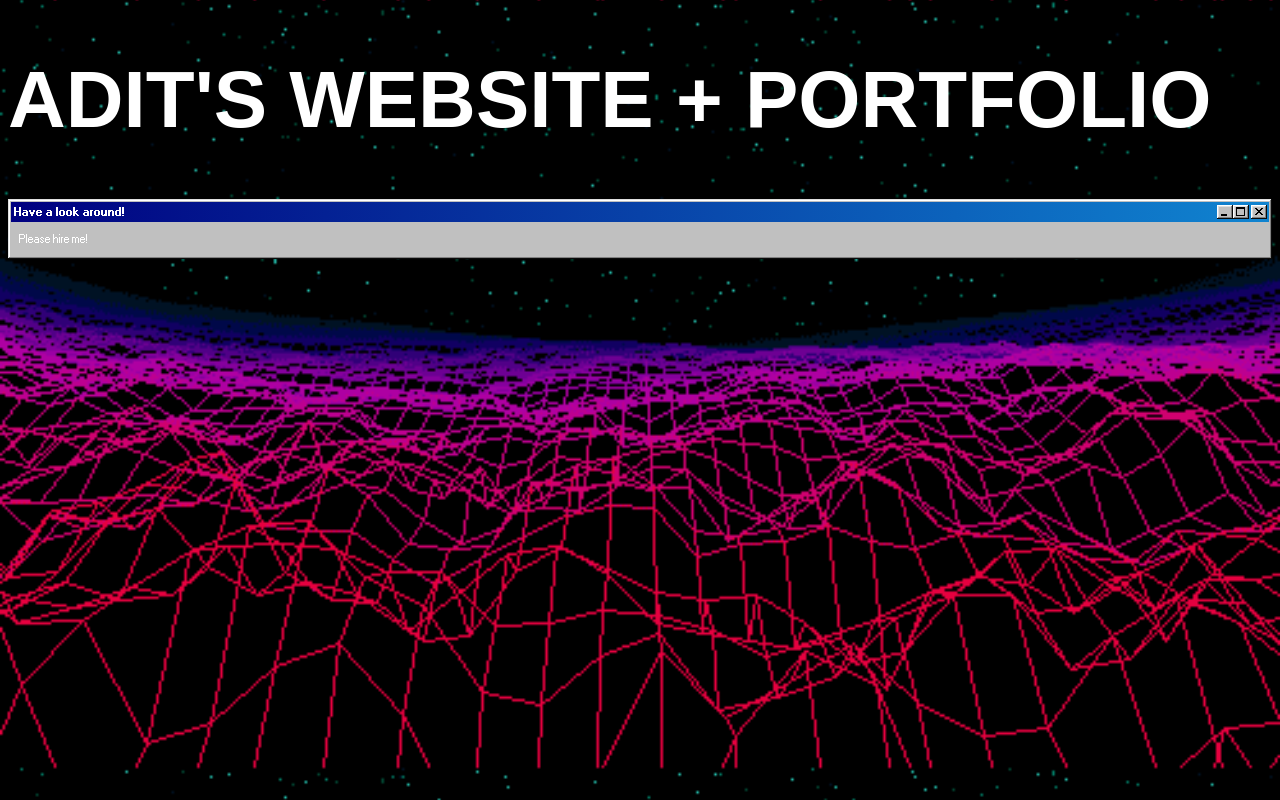
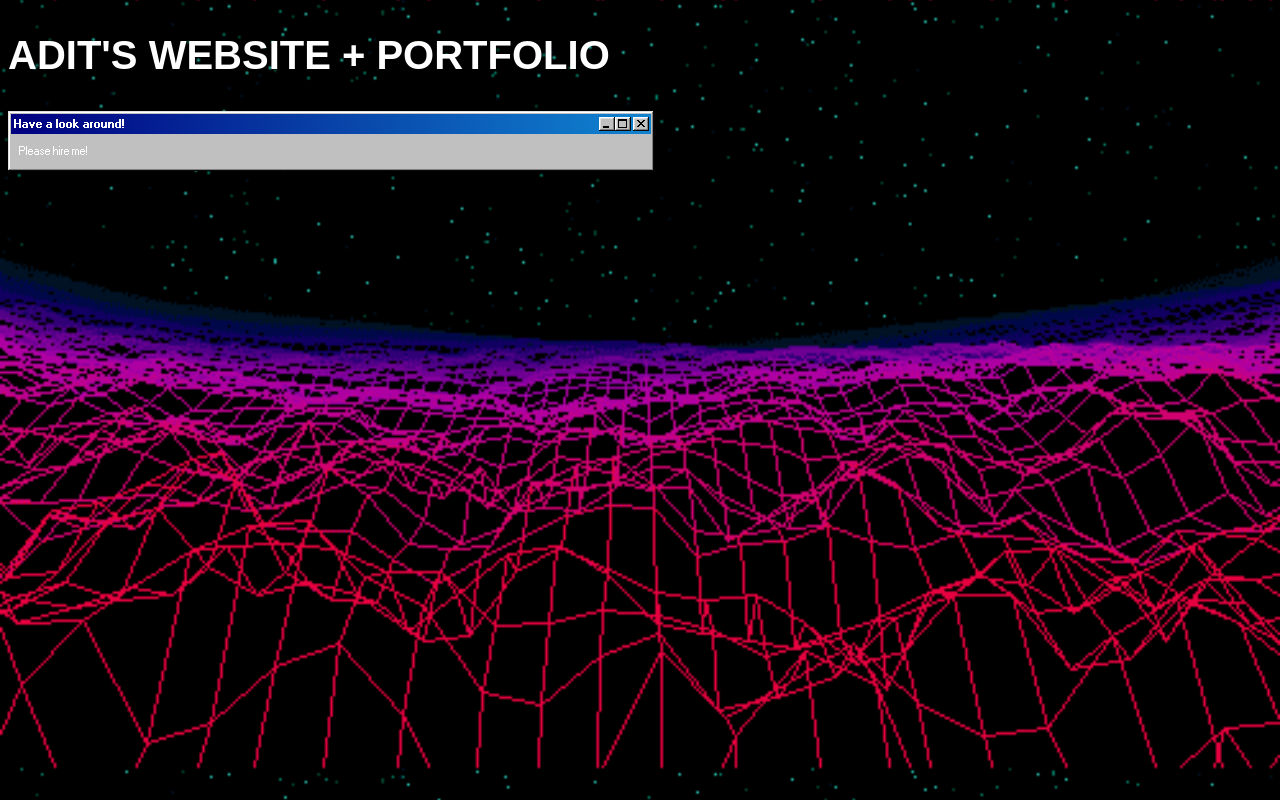
Before and after one commit to 3toadbanana/3toadbanana.github.io, a plain HTML site: page index.html in a window 1280 px wide. Drawn offline with nearby package versions, Linux system fonts and the light colour scheme.

Commit message:
making window smaller

```diff
--- a/css/index.css
+++ b/css/index.css
@@ -3,3 +3,7 @@ body {
     background-size: cover;
     color: white;
 }
+
+#main-container {
+    width: 50vw;
+}
--- a/index.html
+++ b/index.html
@@ -11,9 +11,9 @@
 
 <body>
     <div id="page-title">
-        <h1>ADIT'S WEBSITE + PORTFOLIO</h1>
+        <h2>ADIT'S WEBSITE + PORTFOLIO</h2>
     </div>
-    <div id="main-content" class="window">
+    <div id="main-container" class="window">
         <div class="title-bar">
             <div class="title-bar-text">Have a look around!</div>
             <div class="title-bar-controls">
```
